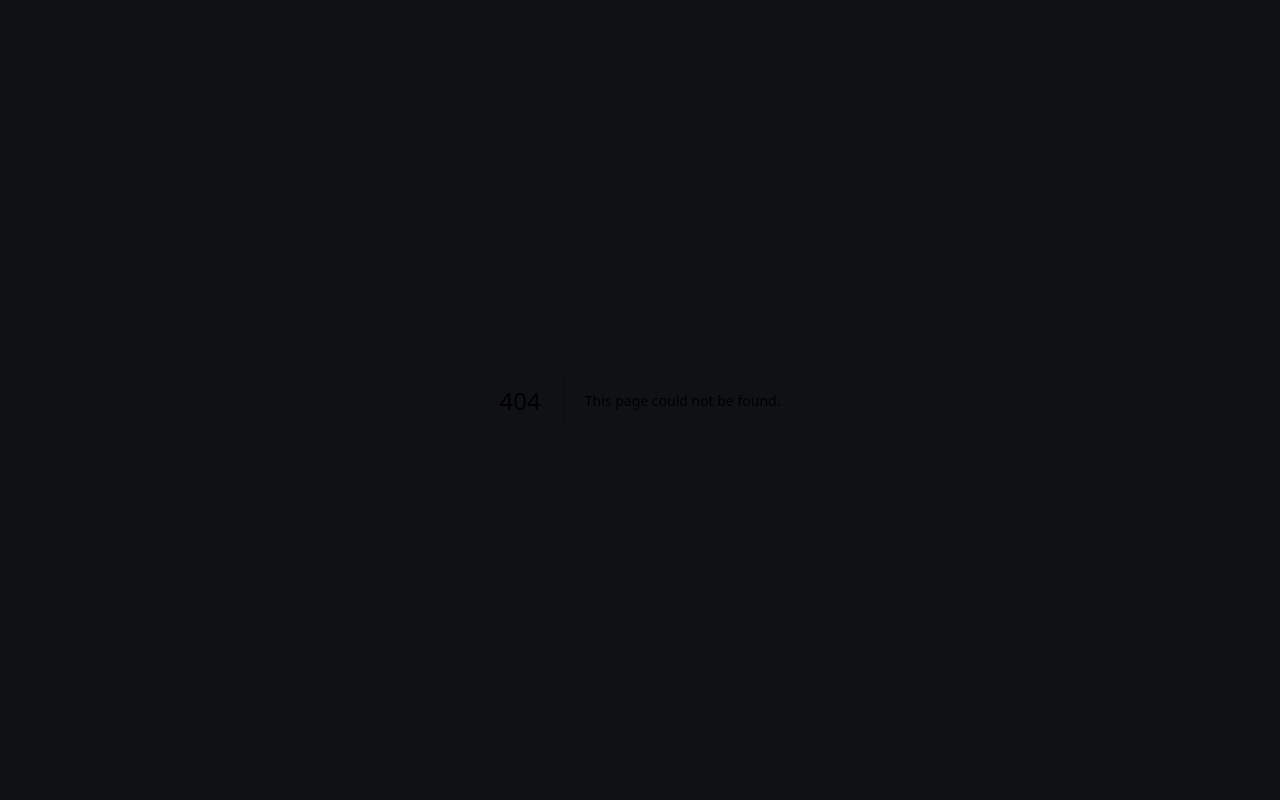
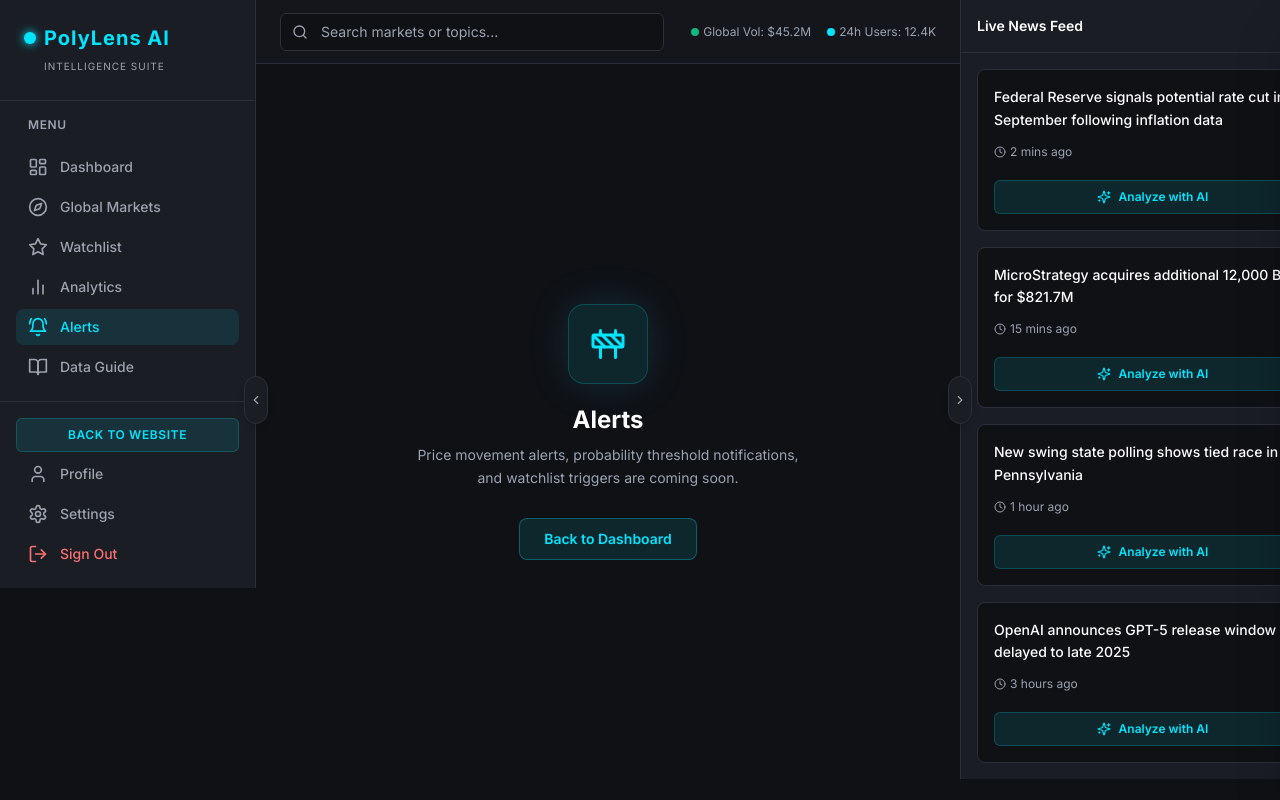
Before and after one commit to yoni10marco/polylensai, a Next.js app: page /dashboard/alerts in a window 1280 px wide. Before the commit this address had no page. Built offline with nearby package versions, Linux system fonts and the light colour scheme; no server answers.

Commit message:
feat: Analytics and Alerts pages with ComingSoon placeholder

```diff
--- /dev/null
+++ b/src/app/dashboard/alerts/page.tsx
@@ -0,0 +1,12 @@
+import ComingSoon from "@/components/ui/ComingSoon";
+
+export default function AlertsPage() {
+    return (
+        <ComingSoon
+            title="Alerts"
+            description="Price movement alerts, probability threshold notifications, and watchlist triggers are coming soon."
+            backHref="/dashboard"
+            backLabel="Back to Dashboard"
+        />
+    );
+}
--- /dev/null
+++ b/src/app/dashboard/analytics/page.tsx
@@ -0,0 +1,12 @@
+import ComingSoon from "@/components/ui/ComingSoon";
+
+export default function AnalyticsPage() {
+    return (
+        <ComingSoon
+            title="Analytics"
+            description="Advanced market analytics, portfolio tracking, and probability trend charts are being built. Check back soon."
+            backHref="/dashboard"
+            backLabel="Back to Dashboard"
+        />
+    );
+}
```
